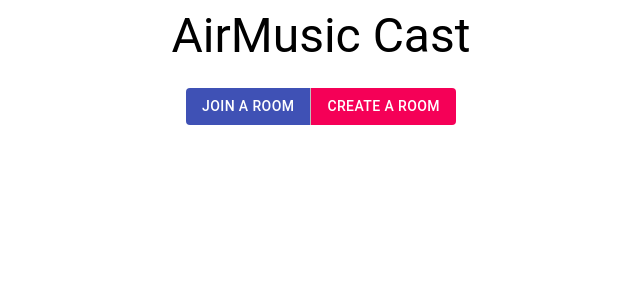
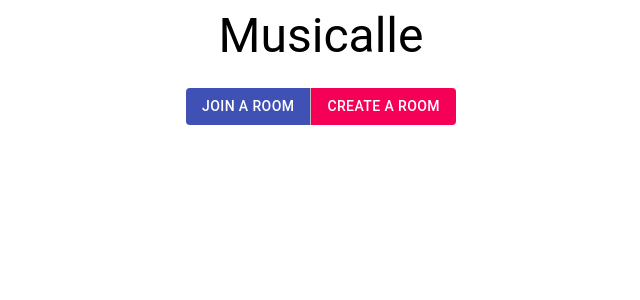
Before and after one commit to RohanRajGautam/musicalle, a React app in the folder frontend/: page / in a window 1280 px wide. Shown: the top 300 px of the page, without its empty margins (319-959 px from the left). Built offline with nearby package versions, Linux system fonts and the light colour scheme; no server answers; the HTML template or start-up script is replaced by a standard one.

Commit message:
chore: update name

```diff
--- a/frontend/src/components/HomePage.js
+++ b/frontend/src/components/HomePage.js
@@ -33,7 +33,7 @@ const HomePage = () => {
       <Grid container spacing={3}>
         <Grid item xs={12} align='center'>
           <Typography variant='h3' compact='h3'>
-            AirMusic Cast
+            Musicalle
           </Typography>
         </Grid>
         <Grid item xs={12} align='center'>
--- a/frontend/templates/frontend/index.html
+++ b/frontend/templates/frontend/index.html
@@ -3,7 +3,7 @@
   <head>
     <meta charset="UTF-8" />
     <meta name="viewport" content="width=device-width, initial-scale=1" />
-    <title>AirMusic Cast</title>
+    <title>Musicalle</title>
     {% load static %}
     <script src="https://ajax.googleapis.com/ajax/libs/jquery/3.5.1/jquery.min.js"></script>
     <link rel="shortcut icon" href="favicon.ico" type="image/png/ico" />
```
